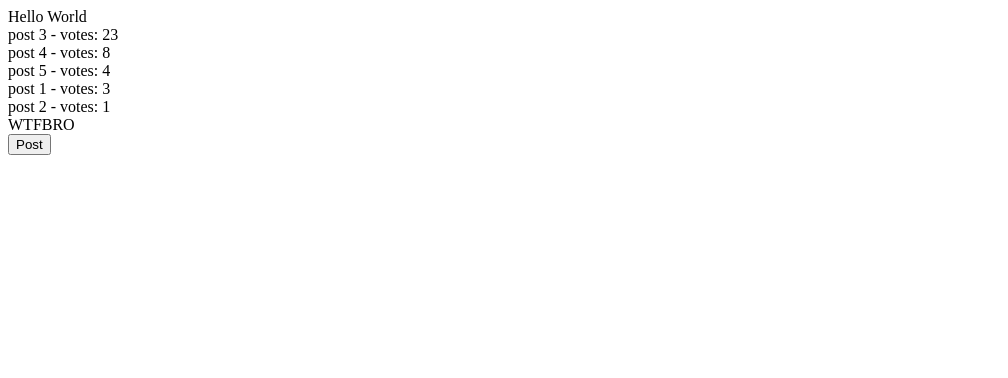
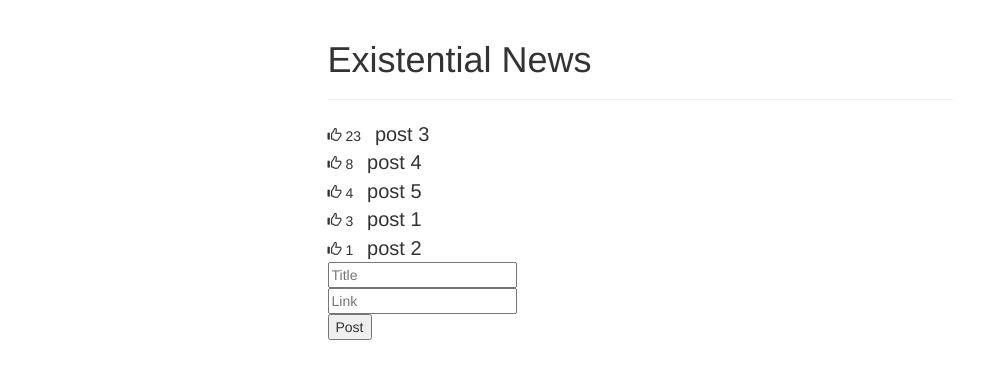
Before and after one commit to rmbrntt/angular-cookbook, a plain HTML site: page reddit-clone/index.html in a window 1280 px wide. Shown: the whole page, without its empty margins (0-1008 px from the left). Drawn offline with nearby package versions, Linux system fonts and the light colour scheme.

Commit message:
Basic ng directives added
Bootstrap classes added

```diff
--- a/reddit-clone/app.js
+++ b/reddit-clone/app.js
@@ -3,17 +3,24 @@ var app = angular.module('existentialNews', []);
 app.controller('MainCtrl', [
   '$scope',
   function($scope){
-    $scope.test = 'Hello World';
     $scope.posts = [
-      {title: 'post 1', upvotes: 3 },
-      {title: 'post 2', upvotes: 1 },
-      {title: 'post 3', upvotes: 23 },
-      {title: 'post 4', upvotes: 8 },
-      {title: 'post 5', upvotes: 4 }
+      {title: 'post 1', link: '', upvotes: 3 },
+      {title: 'post 2', link: '', upvotes: 1 },
+      {title: 'post 3', link: '', upvotes: 23 },
+      {title: 'post 4', link: '', upvotes: 8 },
+      {title: 'post 5', link: '', upvotes: 4 }
     ];
-    $scope.wtfbro = "WTFBRO";
     $scope.addPost = function(){
-      $scope.posts.push({title: 'new post', upvotes: 0 })
+      if(!$scope.title || $scope.title === '') { return; }
+      $scope.posts.push({
+        title: $scope.title,
+        link: $scope.link,
+        upvotes: 0 });
+      $scope.title = '';
+      $scope.link = '';
     }
+    $scope.incrementUpvotes = function(post) {
+      post.upvotes += 1;
+    };
   }
 ])
--- a/reddit-clone/index.html
+++ b/reddit-clone/index.html
@@ -1,18 +1,37 @@
 <html>
   <head>
     <title>existential.io</title>
+    <link href="http://maxcdn.bootstrapcdn.com/bootstrap/3.2.0/css/bootstrap.min.css" rel="stylesheet">
+
     <script src="https://ajax.googleapis.com/ajax/libs/angularjs/1.5.7/angular.min.js"></script>
     <script src="app.js"></script>
+    <style> .glyphicon-thumbs-up { cursor:pointer } </style>
   </head>
   <body ng-app="existentialNews" ng-controller="MainCtrl">
-    <div>
-      {{test}}
+    <div class="row">
+      <div class="col-md-6 col-md-offset-3">
+        <div class="page-header">
+          <h1>Existential News</h1>
+        </div>
+        <div ng-repeat="post in posts | orderBy: '-upvotes'">
+          <span class='glyphicon glyphicon-thumbs-up' ng-click="incrementUpvotes(post)"></span>
+          {{post.upvotes}}
+          <span style="font-size:20px; margin-left:10px;">
+            <a ng-show="post.link" href="{{post.link}}">{{post.title}}</a>
+            <span ng-hide="post.link">
+              {{post.title}}
+            </span>
+          </span>
+
+        </div>
+        <form ng-submit="addPost()">
+          <input type="text" ng-model="title" placeholder="Title"></input>
+          <br />
+          <input type="text" ng-model="link" placeholder="Link"></input>
+          <br />
+          <button type="submit">Post</button>
+        </form>
+      </div>
     </div>
-    <div ng-repeat="post in posts | orderBy: '-upvotes'">
-      {{post.title}} - <span> votes: {{post.upvotes}} </span>
-    </div>
-    <div> {{wtfbro}}
-    </div>
-    <button ng-click="addPost()">Post</button>
   </body>
 </html>
```
